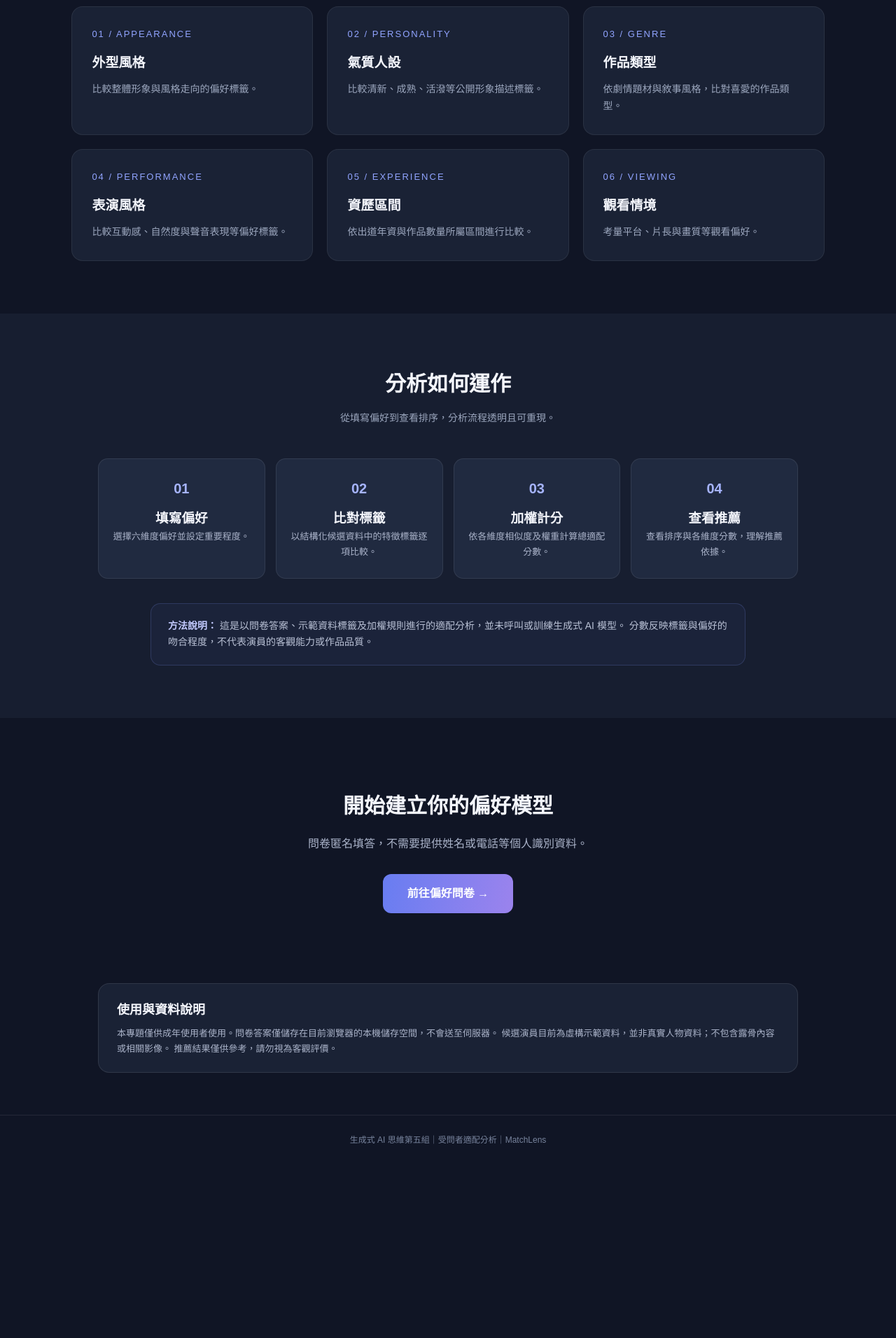
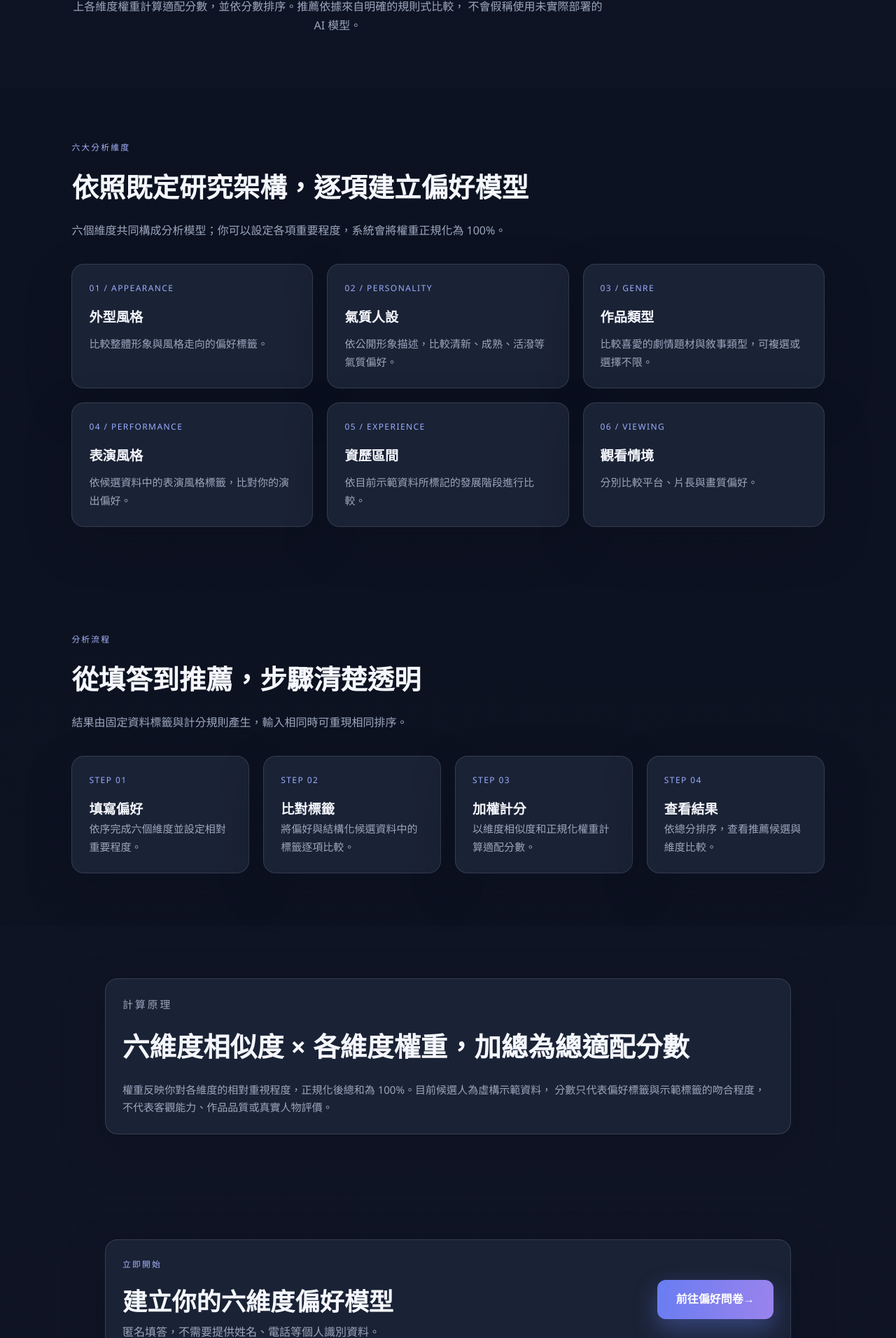
Before and after one commit to a0989729861yy-commits/actor-match-ai, a plain HTML site: page index.html in a window 1280 px wide. Shown: the part 888-2800 px from the top of the page at 70% size. Before the commit the page ends 2553 px from the top, so only its background shows below. Drawn offline with Linux system fonts and the light colour scheme.

Commit message:
Update landing page copy and connect the existing shared stylesheet

```diff
--- a/index.html
+++ b/index.html
@@ -1,434 +1,157 @@
 <!DOCTYPE html>
 <html lang="zh-Hant">
   <head>
-  <meta charset="UTF-8">
-  <meta name="viewport" content="width=device-width, initial-scale=1.0">
-  <meta name="theme-color" content="#101525">
-  <meta name="description" content="以六維度偏好與加權規則，探索個人化演員適配推薦。">
+    <meta charset="UTF-8" />
+    <meta name="viewport" content="width=device-width, initial-scale=1.0" />
+    <meta name="theme-color" content="#101525" />
+    <meta
+      name="description"
+      content="MatchLens 受問者適配分析：透過六維度偏好與加權模型，產生個人化演員推薦。"
+    />
     <title>MatchLens｜受問者適配分析</title>
-
-  <style>
-    * {
-      margin: 0;
-      padding: 0;
-      box-sizing: border-box;
-    }
-
-    body {
-      font-family: "Noto Sans TC", Arial, sans-serif;
-      background: #101525;
-      color: #f4f6fc;
-      line-height: 1.7;
-    }
-
-    nav {
-      min-height: 76px;
-      padding: 12px 8%;
-      display: flex;
-      align-items: center;
-      justify-content: space-between;
-      border-bottom: 1px solid #ffffff15;
-    }
-
-    .logo {
-      font-size: 23px;
-      font-weight: 800;
-      letter-spacing: 1px;
-    }
-
-    .logo span {
-      color: #8b9cff;
-    }
-
-    nav a {
-      color: #b9c1d5;
-      text-decoration: none;
-      margin-left: 25px;
-      font-size: 14px;
-    }
-
-    nav a:hover,
-    nav a:focus-visible {
-      color: #c3a5ff;
-    }
-
-    .hero {
-      min-height: 590px;
-      display: flex;
-      flex-direction: column;
-      justify-content: center;
-      align-items: center;
-      text-align: center;
-      padding: 80px 20px;
-      background: radial-gradient(ellipse at 50% 20%, #394a873b, transparent 60%);
-    }
-
-    .tag {
-      color: #a6b4ff;
-      border: 1px solid #6578c866;
-      background: #6578c81a;
-      padding: 7px 18px;
-      border-radius: 30px;
-      font-size: 13px;
-      margin-bottom: 28px;
-    }
-
-    h1 {
-      font-size: clamp(38px, 6vw, 68px);
-      line-height: 1.25;
-      margin-bottom: 25px;
-      letter-spacing: 2px;
-    }
-
-    h1 span {
-      background: linear-gradient(90deg, #92a7ff, #c3a5ff);
-      -webkit-background-clip: text;
-      background-clip: text;
-      color: transparent;
-    }
-
-    .hero p {
-      max-width: 640px;
-      color: #aab3c9;
-      font-size: 16px;
-      margin-bottom: 35px;
-    }
-
-    .primary-btn {
-      display: inline-block;
-      padding: 14px 35px;
-      background: linear-gradient(100deg, #687df1, #9b83ed);
-      color: white;
-      text-decoration: none;
-      border-radius: 12px;
-      font-weight: 700;
-      transition: transform .25s, box-shadow .25s;
-    }
-
-    .primary-btn:hover,
-    .primary-btn:focus-visible {
-      transform: translateY(-3px);
-      box-shadow: 0 8px 30px #7588ff55;
-    }
-
-    section {
-      padding: 75px 8%;
-    }
-
-    .section-title {
-      text-align: center;
-      font-size: 30px;
-      margin-bottom: 12px;
-    }
-
-    .section-desc {
-      text-align: center;
-      color: #9ba6bd;
-      margin: 0 auto 45px;
-      font-size: 14px;
-      max-width: 680px;
-    }
-
-    .dimensions {
-      display: grid;
-      grid-template-columns: repeat(3, 1fr);
-      gap: 20px;
-    }
-
-    .card {
-      background: #1a2235;
-      border: 1px solid #ffffff12;
-      padding: 28px;
-      border-radius: 16px;
-      transition: transform .25s, border-color .25s, background .25s;
-    }
-
-    .card:hover {
-      transform: translateY(-5px);
-      border-color: #899aff80;
-      background: #202b43;
-    }
-
-    .number {
-      color: #91a4ff;
-      font-size: 13px;
-      margin-bottom: 14px;
-      letter-spacing: 2px;
-    }
-
-    .card h3 {
-      font-size: 19px;
-      margin-bottom: 10px;
-    }
-
-    .card p {
-      color: #9ba6bd;
-      font-size: 14px;
-    }
-
-    .process {
-      background: #171e30;
-      text-align: center;
-    }
-
-    .steps {
-      display: grid;
-      grid-template-columns: repeat(4, 1fr);
-      gap: 15px;
-      max-width: 1000px;
-      margin: auto;
-    }
-
-    .step {
-      padding: 25px 15px;
-      border: 1px solid #ffffff15;
-      border-radius: 14px;
-      background: #202a40;
-    }
-
-    .step strong {
-      display: block;
-      color: #a6b4ff;
-      font-size: 20px;
-      margin-bottom: 10px;
-    }
-
-    .step p {
-      color: #aab3c9;
-      font-size: 13px;
-    }
-
-    .method {
-      max-width: 850px;
-      margin: 35px auto 0;
-      padding: 20px 24px;
-      border: 1px solid #6578c844;
-      border-radius: 14px;
-      background: #6578c810;
-      color: #b9c1d5;
-      font-size: 14px;
-      text-align: left;
-    }
-
-    .method strong {
-      color: #c3caff;
-    }
-
-    .start {
-      text-align: center;
-      padding: 100px 20px;
-    }
-
-    .start p {
-      color: #aab3c9;
-      margin: 15px 0 30px;
-    }
-
-    .ethics {
-      max-width: 1000px;
-      margin: 0 auto 60px;
-      padding: 22px 26px;
-      border: 1px solid #ffffff18;
-      border-radius: 16px;
-      background: #1a2235;
-    }
-
-    .ethics h2 {
-      font-size: 18px;
-      margin-bottom: 8px;
-    }
-
-    .ethics p {
-      color: #aab3c9;
-      font-size: 13px;
-    }
-
-    footer {
-      text-align: center;
-      padding: 25px;
-      border-top: 1px solid #ffffff15;
-      color: #78849d;
-      font-size: 12px;
-    }
-
-    @media (max-width: 768px) {
-      nav {
-        padding: 12px 5%;
-      }
-
-      nav a {
-        margin-left: 12px;
-        font-size: 12px;
-      }
-
-      .dimensions {
-        grid-template-columns: repeat(2, 1fr);
-      }
-
-      .steps {
-        grid-template-columns: repeat(2, 1fr);
-      }
-
-      section {
-        padding: 60px 6%;
-      }
-    }
-
-    @media (max-width: 480px) {
-      nav {
-        align-items: flex-start;
-        gap: 10px;
-        flex-direction: column;
-      }
-
-      nav a {
-        margin: 0 16px 0 0;
-      }
-
-      .hero {
-        min-height: 520px;
-      }
-
-      .dimensions,
-      .steps {
-        grid-template-columns: 1fr;
-      }
-
-      .logo {
-        font-size: 19px;
-      }
-
-      .card {
-        padding: 23px;
-      }
-
-      .ethics {
-        margin: 0 6% 45px;
-        padding: 20px;
-      }
-    }
-
-    @media (prefers-reduced-motion: reduce) {
-      *, *::before, *::after {
-        scroll-behavior: auto !important;
-        transition-duration: .01ms !important;
-      }
-    }
-  </style>
+    <link rel="stylesheet" href="styles.css" />
+    <script src="app.js" defer></script>
   </head>
-
   <body>
-  <nav aria-label="主要導覽">
-    <div class="logo">Match<span>Lens.</span></div>
-    <div>
-      <a href="#model">六維度模型</a>
+    <header class="topbar">
+      <a class="brand" href="index.html" aria-label="MatchLens 首頁">Match<span>Lens</span></a>
+      <nav class="nav" aria-label="主導覽">
+        <a href="#overview">專題概覽</a>
+        <a href="#dimensions">六維度</a>
         <a href="#process">分析流程</a>
         <a href="survey.html">開始分析</a>
-    </div>
       </nav>
-
-  <header class="hero">
-    <div class="tag">六維度適配分析｜個人化推薦</div>
-    <h1>不只是選擇<br>而是找到<span>最適合</span></h1>
-    <p>
-      每個人都有不同的喜好與觀看需求。MatchLens 透過六維度適配分析，
-      將你的偏好與候選演員的示範特徵標籤進行比較，提供容易理解的個人化推薦。
-    </p>
-    <a href="survey.html" class="primary-btn">開始偏好分析 <span aria-hidden="true">→</span></a>
     </header>
 
     <main>
-    <section id="model">
-      <h2 class="section-title">六維度適配模型</h2>
-      <p class="section-desc">
-        依照專題既定的六個分析維度建立偏好模型；使用者可設定各維度重要程度，
-        系統以各維度相似度乘上權重加總，權重總和為 100%。
+      <section class="hero">
+        <div class="badge">六維度適配分析｜個人化推薦</div>
+        <h1>找到符合你偏好的<br /><span>候選演員</span></h1>
+        <p>
+          透過匿名偏好問卷，依外型風格、氣質人設、作品類型、表演風格、資歷區間與觀看情境進行加權比對，
+          看見清楚、可理解的適配結果。
         </p>
+        <div class="hero-actions">
+          <a class="primary-btn" href="survey.html">開始偏好分析 <span aria-hidden="true">→</span></a>
+          <a class="secondary-btn" href="#dimensions">探索六維度</a>
+        </div>
+      </section>
 
-      <div class="dimensions">
-        <article class="card">
-          <div class="number">01 / APPEARANCE</div>
+      <section id="overview" class="section intro-section">
+        <p class="section-tag">專題概覽</p>
+        <h2>把個人偏好，轉化為可解釋的適配分析</h2>
+        <p class="section-copy">
+          本專題是「生成式 AI 思維第五組」的課程作品。系統根據使用者問卷與候選資料標籤，
+          以六維度相似度乘上各維度權重計算適配分數，並依分數排序。推薦依據來自明確的規則式比較，
+          不會假稱使用未實際部署的 AI 模型。
+        </p>
+      </section>
+
+      <section id="dimensions" class="section dimension-section">
+        <p class="section-tag">六大分析維度</p>
+        <h2>依照既定研究架構，逐項建立偏好模型</h2>
+        <p class="section-copy">
+          六個維度共同構成分析模型；你可以設定各項重要程度，系統會將權重正規化為 100%。
+        </p>
+        <div class="dimension-grid">
+          <article class="dim-card">
+            <div class="dim-number">01 / APPEARANCE</div>
             <h3>外型風格</h3>
             <p>比較整體形象與風格走向的偏好標籤。</p>
           </article>
-        <article class="card">
-          <div class="number">02 / PERSONALITY</div>
+          <article class="dim-card">
+            <div class="dim-number">02 / PERSONALITY</div>
             <h3>氣質人設</h3>
-          <p>比較清新、成熟、活潑等公開形象描述標籤。</p>
+            <p>依公開形象描述，比較清新、成熟、活潑等氣質偏好。</p>
           </article>
-        <article class="card">
-          <div class="number">03 / GENRE</div>
+          <article class="dim-card">
+            <div class="dim-number">03 / GENRE</div>
             <h3>作品類型</h3>
-          <p>依劇情題材與敘事風格，比對喜愛的作品類型。</p>
+            <p>比較喜愛的劇情題材與敘事類型，可複選或選擇不限。</p>
           </article>
-        <article class="card">
-          <div class="number">04 / PERFORMANCE</div>
+          <article class="dim-card">
+            <div class="dim-number">04 / PERFORMANCE</div>
             <h3>表演風格</h3>
-          <p>比較互動感、自然度與聲音表現等偏好標籤。</p>
+            <p>依候選資料中的表演風格標籤，比對你的演出偏好。</p>
           </article>
-        <article class="card">
-          <div class="number">05 / EXPERIENCE</div>
+          <article class="dim-card">
+            <div class="dim-number">05 / EXPERIENCE</div>
             <h3>資歷區間</h3>
-          <p>依出道年資與作品數量所屬區間進行比較。</p>
+            <p>依目前示範資料所標記的發展階段進行比較。</p>
           </article>
-        <article class="card">
-          <div class="number">06 / VIEWING</div>
+          <article class="dim-card">
+            <div class="dim-number">06 / VIEWING</div>
             <h3>觀看情境</h3>
-          <p>考量平台、片長與畫質等觀看偏好。</p>
+            <p>分別比較平台、片長與畫質偏好。</p>
           </article>
         </div>
       </section>
 
-    <section class="process" id="process">
-      <h2 class="section-title">分析如何運作</h2>
-      <p class="section-desc">從填寫偏好到查看排序，分析流程透明且可重現。</p>
-      <div class="steps">
-        <article class="step">
-          <strong>01</strong>
-          <h3>填寫偏好</h3>
-          <p>選擇六維度偏好並設定重要程度。</p>
+      <section id="process" class="section process-section">
+        <p class="section-tag">分析流程</p>
+        <h2>從填答到推薦，步驟清楚透明</h2>
+        <p class="section-copy">結果由固定資料標籤與計分規則產生，輸入相同時可重現相同排序。</p>
+        <div class="process-grid">
+          <article class="process-card">
+            <div class="step-index">STEP 01</div>
+            <strong>填寫偏好</strong>
+            <p>依序完成六個維度並設定相對重要程度。</p>
           </article>
-        <article class="step">
-          <strong>02</strong>
-          <h3>比對標籤</h3>
-          <p>以結構化候選資料中的特徵標籤逐項比較。</p>
+          <article class="process-card">
+            <div class="step-index">STEP 02</div>
+            <strong>比對標籤</strong>
+            <p>將偏好與結構化候選資料中的標籤逐項比較。</p>
           </article>
-        <article class="step">
-          <strong>03</strong>
-          <h3>加權計分</h3>
-          <p>依各維度相似度及權重計算總適配分數。</p>
+          <article class="process-card">
+            <div class="step-index">STEP 03</div>
+            <strong>加權計分</strong>
+            <p>以維度相似度和正規化權重計算適配分數。</p>
           </article>
-        <article class="step">
-          <strong>04</strong>
-          <h3>查看推薦</h3>
-          <p>查看排序與各維度分數，理解推薦依據。</p>
+          <article class="process-card">
+            <div class="step-index">STEP 04</div>
+            <strong>查看結果</strong>
+            <p>依總分排序，查看推薦候選與維度比較。</p>
           </article>
-      </div>
-      <div class="method">
-        <strong>方法說明：</strong>
-        這是以問卷答案、示範資料標籤及加權規則進行的適配分析，並未呼叫或訓練生成式 AI 模型。
-        分數反映標籤與偏好的吻合程度，不代表演員的客觀能力或作品品質。
         </div>
       </section>
 
-    <section class="start">
-      <h2 class="section-title">開始建立你的偏好模型</h2>
-      <p>問卷匿名填答，不需要提供姓名或電話等個人識別資料。</p>
-      <a href="survey.html" class="primary-btn">前往偏好問卷 <span aria-hidden="true">→</span></a>
+      <section class="section summary-section">
+        <div class="summary-panel">
+          <p class="section-tag">計算原理</p>
+          <h2>六維度相似度 × 各維度權重，加總為總適配分數</h2>
+          <p>
+            權重反映你對各維度的相對重視程度，正規化後總和為 100%。目前候選人為虛構示範資料，
+            分數只代表偏好標籤與示範標籤的吻合程度，不代表客觀能力、作品品質或真實人物評價。
+          </p>
+        </div>
       </section>
 
-    <aside class="ethics" aria-labelledby="ethics-title">
-      <h2 id="ethics-title">使用與資料說明</h2>
+      <section class="section cta-section">
+        <div class="cta-box">
+          <div>
+            <p class="section-tag">立即開始</p>
+            <h2>建立你的六維度偏好模型</h2>
+            <p class="section-copy">匿名填答，不需要提供姓名、電話等個人識別資料。</p>
+          </div>
+          <a class="primary-btn" href="survey.html">前往偏好問卷 <span aria-hidden="true">→</span></a>
+        </div>
+      </section>
+
+      <aside class="section" aria-labelledby="ethics-title">
+        <div class="summary-panel">
+          <p class="section-tag">資料倫理</p>
+          <h2 id="ethics-title">匿名、示範資料與本機儲存</h2>
           <p>
-        本專題僅供成年使用者使用。問卷答案僅儲存在目前瀏覽器的本機儲存空間，不會送至伺服器。
-        候選演員目前為虛構示範資料，並非真實人物資料；不包含露骨內容或相關影像。
-        推薦結果僅供參考，請勿視為客觀評價。
+            本專題僅供成年使用者使用。問卷答案保存在目前瀏覽器的本機儲存空間，不會送至伺服器。
+            候選資料是明確標示的虛構示範資料，並非真實人物資料；網站不提供露骨內容或相關影像。
           </p>
+        </div>
       </aside>
     </main>
 
-  <footer>
-    生成式 AI 思維第五組｜受問者適配分析｜MatchLens
+    <footer class="footer">
+      <p>生成式 AI 思維第五組｜受問者適配分析｜MatchLens</p>
+      <p class="footnote">課程示範作品｜規則式適配分析，非生成式 AI 模型結果</p>
     </footer>
   </body>
 </html>
```
Lines whose indentation alone changed are shown as unchanged.
